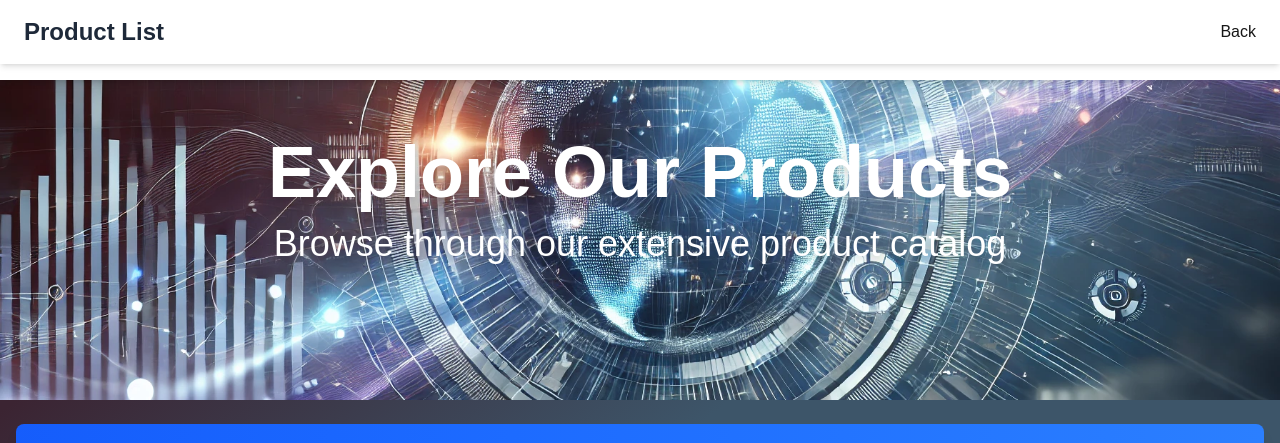
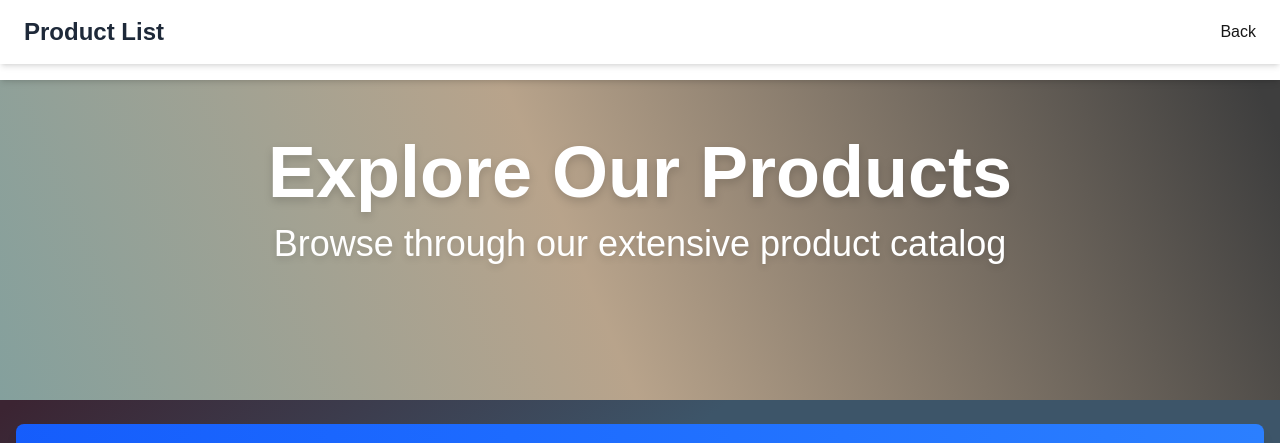
Before and after one commit to abelMarkos2023/productSearch, a Next.js app: page /products in a window 1280 px wide. Shown: the top 443 px of the page. Built offline with nearby package versions, Linux system fonts and the light colour scheme; no server answers.

Commit message:
removing products page image

```diff
--- a/src/app/globals.css
+++ b/src/app/globals.css
@@ -28,6 +28,9 @@ background: linear-gradient(67deg, rgba(132,160,157,1) 0%, rgba(178,155,128,1) 4
   background: rgb(62,103,103);
 background: linear-gradient(60deg, rgba(62,103,103,1) 13%, rgba(253,187,45,0.8855917366946778) 100%);
 }
+.bg-grad-7{background: rgb(132,160,157);
+  background: linear-gradient(67deg, rgba(132,160,157,1) 0%, rgba(178,155,128,0.9051995798319328) 44%, rgba(62,62,62,1) 96%);
+}
 @theme {
   --font-sans: var(--font-geist-sans);
   --font-mono: var(--font-geist-mono);
--- a/src/app/products/page.tsx
+++ b/src/app/products/page.tsx
@@ -31,13 +31,8 @@ export default function DataTable() {
 
       {/* Hero Section */}
       <div
-        className="h-[50vh] flex flex-col items-center justify-center text-center text-white px-6"
-        style={{
-          backgroundImage: "url('/list.webp')",
-          backgroundSize: "cover",
-          backgroundPosition: "center",
-          backgroundRepeat: "no-repeat",
-        }}
+        className="h-[50vh] bg-grad-7 flex flex-col items-center justify-center text-center text-white px-6"
+
       >
         <h1 className="text-7xl font-bold drop-shadow-lg">Explore Our Products</h1>
         <p className="text-4xl mt-4 drop-shadow-md">Browse through our extensive product catalog</p>
```
